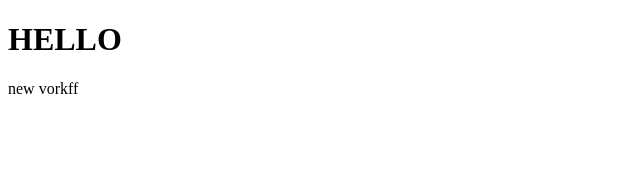
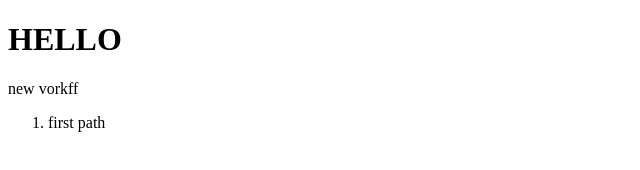
Before and after one commit to andrey140992/homework, a plain HTML site: page index.html in a window 1280 px wide. Shown: the full height of the page, 0-640 px from the left. Drawn offline with Linux system fonts and the light colour scheme.

Commit message:
resurection

```diff
--- a/index.html
+++ b/index.html
@@ -10,6 +10,10 @@
     <h1>HELLO</h1>
     <script src= 'script.js'></script>
     <p>new vorkff</p>
-    <ol></ol>
-</body>
+<ol>
+    <li>
+        first path
+    </li>
+</ol>
+    </body>
 </html>
```
